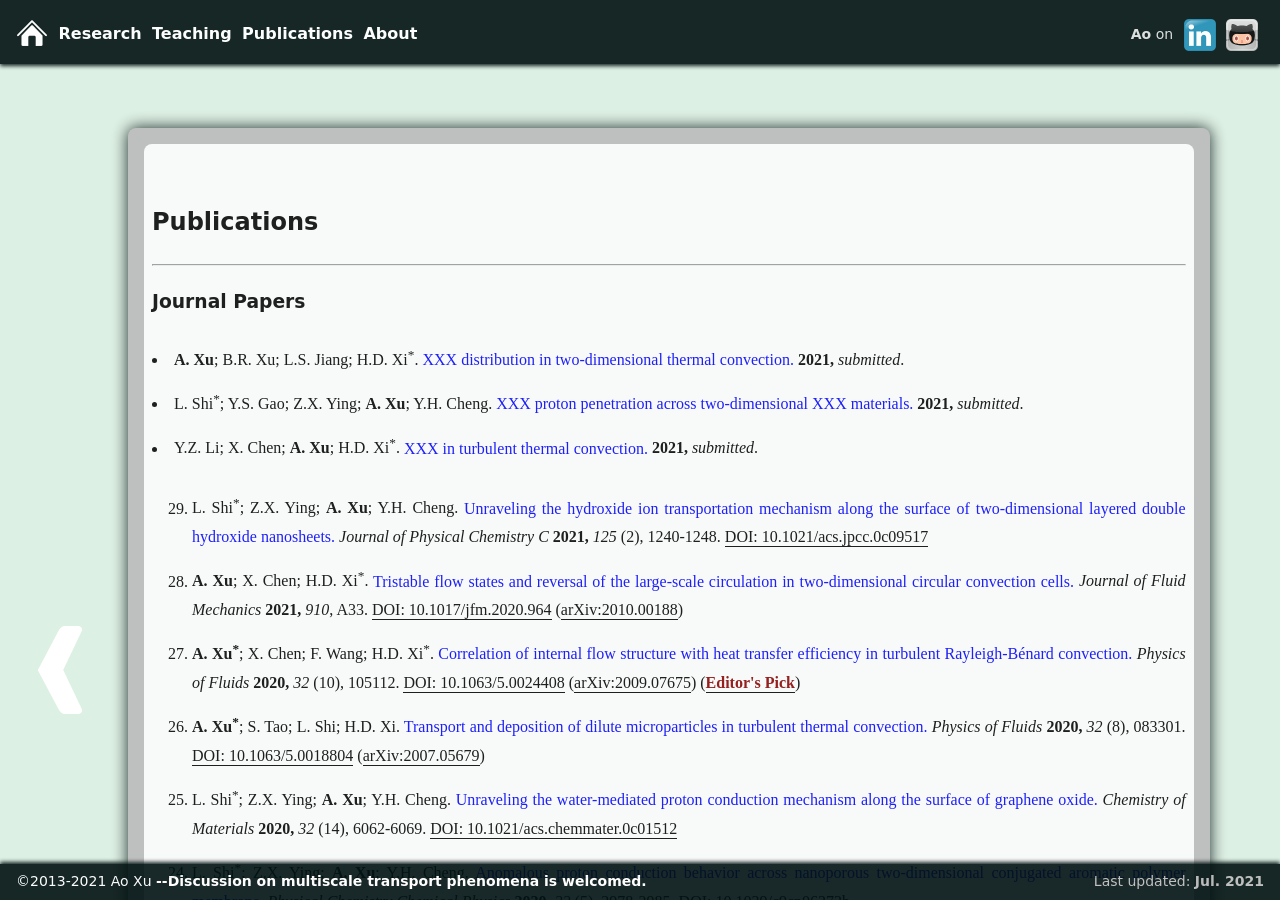
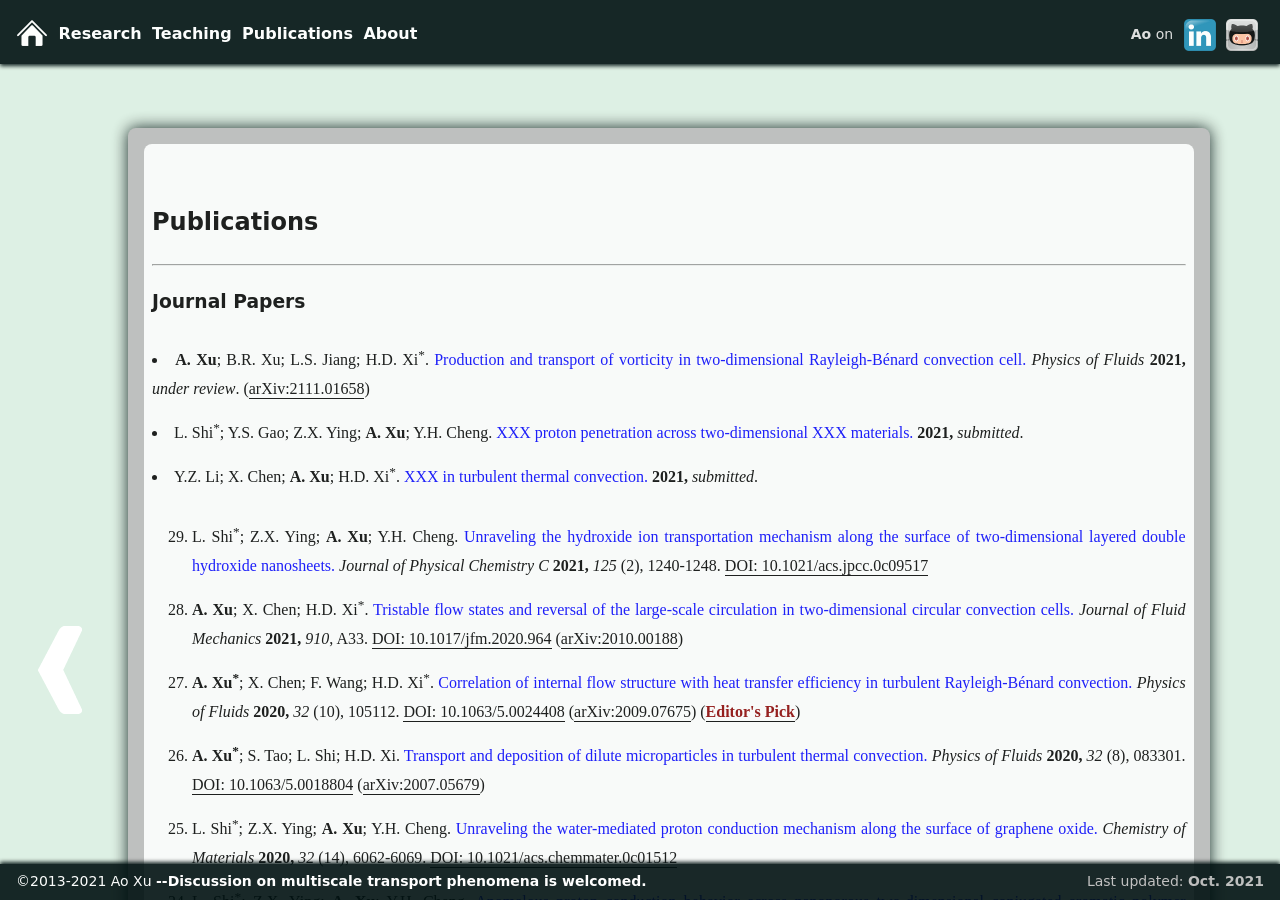
Before and after one commit to xuaoxiqi/xuaoxiqi.github.io, a Jekyll site: the page built from publications.html, in a window 1280 px wide and 900 px high. Built offline with Jekyll 4.4.1, drawn with Linux system fonts in a browser that asks for light colours; some web fonts are replaced.

Commit message:
update publications

```diff
--- a/_layouts/main.html
+++ b/_layouts/main.html
@@ -59,7 +59,7 @@
 
         <div class="navBarListRight">
             <div style="position: relative; top: 4px; right: 0">
-                Last updated: <b>Jul. 2021</b>
+                Last updated: <b>Oct. 2021</b>
             </div>
         </div>
     </nav>
--- a/about.html
+++ b/about.html
@@ -20,7 +20,7 @@ He received his bachelor's degree in theoretical and applied mechanics from the
 and the Ph.D. degree in mechanical engineering from the Hong Kong University of Science and Technology (HKUST) in 2017.
 Dr. Xu's research is focused on turbulence structure and transport mechanism.
 He has published 29 papers in various prestigious journals, among which 13 papers as the first author or corresponding author.
-These papers have collectively received 975 citations and earned Dr. Xu an h-index of 18 (Google Scholar).
+These papers have collectively received 980 citations and earned Dr. Xu an h-index of 18 (Google Scholar).
 He is the principal investigator of the NSFC Young Scientists Fund, National Key Project, National Key Laboratory Fund, and co-investigator of the RGC General Research Fund.
 In the international community, Dr. Xu serves as associate editor of <i>International Journal of Heat and Mass Transfer</i>, and he served as managing editor of <i>International Journal of Heat and Mass Transfer</i> and <i>Applied Thermal Engineering</i>.
 </p>
@@ -30,7 +30,7 @@ In the international community, Dr. Xu serves as associate editor of <i>Internat
 2013年于中国科学技术大学获理论与应用力学学士学位，
 2017年于香港科技大学获机械工程学博士学位。
 现围绕“湍流结构和输运”这一流体力学核心问题开展基础研究。
-发表SCI论文29篇（其中以第一作者身份在《Journal of Fluid Mechanics》《Physics of Fluids》等发表论文13篇），SCI他引813次，h因子为17；
+发表SCI论文29篇（其中以第一作者身份在《Journal of Fluid Mechanics》《Physics of Fluids》等发表论文13篇），SCI他引816次，h因子为17；
 研究成果被中国科学院院士、美国国家工程院院士、英国皇家工程院院士等著名学者正面评价。
 受邀作为第一作者为中国力学学会主办期刊《Acta Mechanica Sinica》撰写格子玻尔兹曼数值模拟方法及其应用的综述，
 单篇引用108次并入选ESI高被引论文。
--- a/publications.html
+++ b/publications.html
@@ -19,8 +19,9 @@ title: Publications
 
         <!--030-->
         <li class="liPublications"><b>A. Xu</b>; B.R. Xu; L.S. Jiang; H.D. Xi<sup>*</sup>.
-        <a class="publications" href="./publications/030_POF2021.pdf">XXX distribution in two-dimensional thermal convection.</a>
-        <b>2021,</b> <i>submitted</i>.
+        <a class="publications" href="./publications/030_POF2021_arXiv.pdf">Production and transport of vorticity in two-dimensional Rayleigh-B&eacute;nard convection cell.</a>
+        <i>Physics of Fluids</i> <b>2021,</b> <i>under review</i>.
+        (<a href="https://arxiv.org/abs/2111.01658" target="_blank">arXiv:2111.01658</a>)
         </li>
 
         <!--031-->
```
Also changed, not shown: 1 other file.
